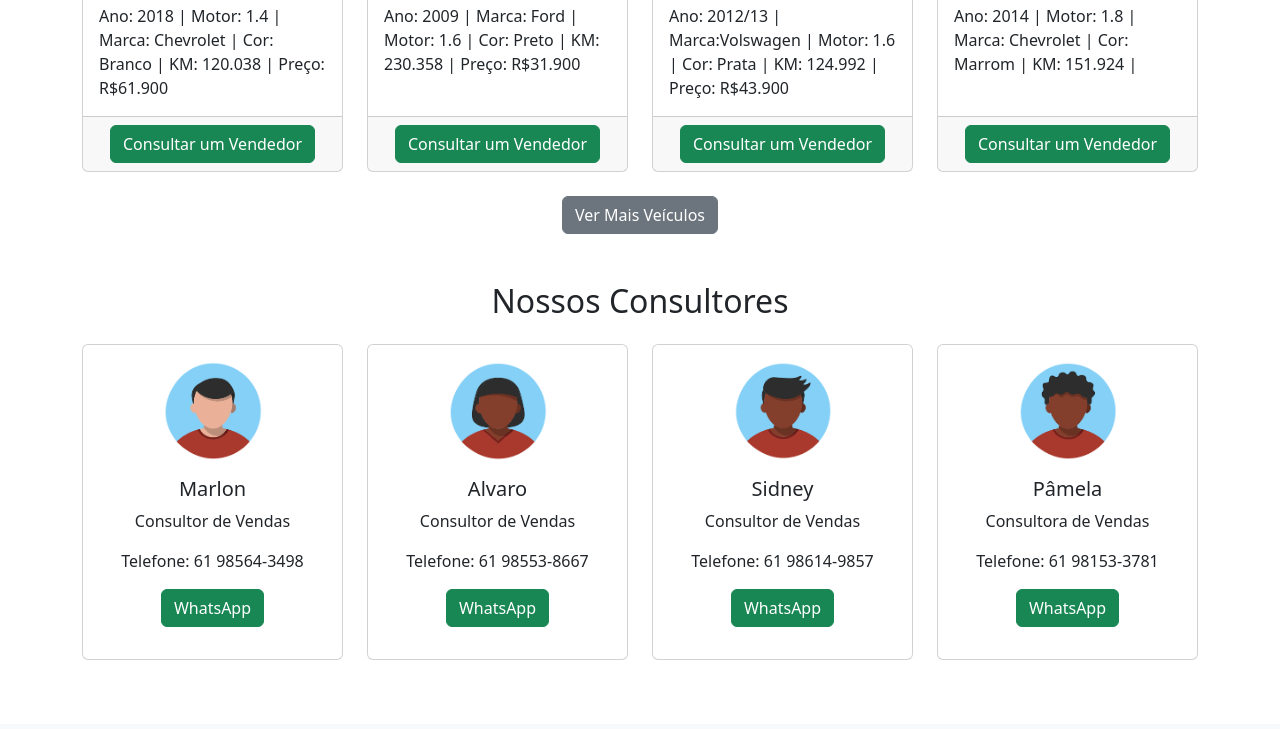
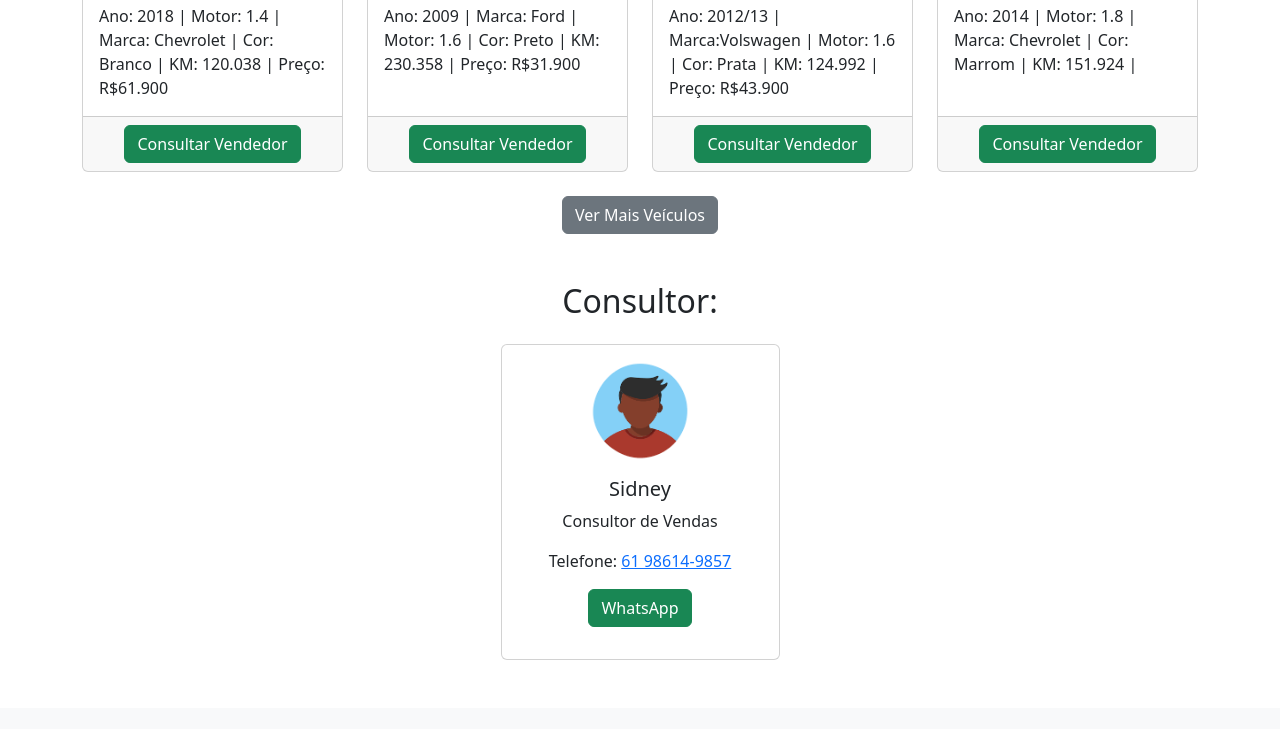
Before and after one commit to kaiqueftz/i9multimarcas, a plain HTML site: page index.html in a window 1280 px wide. Shown: the part 850-1579 px from the top of the page. Drawn offline with nearby package versions, Linux system fonts and the light colour scheme.

Commit message:
Versão Sidney

```diff
--- a/index.html
+++ b/index.html
@@ -88,7 +88,7 @@
                 <input type="number" class="form-control" id="preco" placeholder="Ex: 65.000">
             </div>
             <div class="col-12 text-center mt-4">
-                <button type="submit" class="btn btn-primary">Buscar</button>
+                <button type="submit" class="btn btn-primary" href="#">Buscar</button>
                 <button type="button" id="btn-redefinir" class="btn btn-danger ms-2">Redefinir Filtros</button>
             </div>
         </form>
@@ -114,7 +114,7 @@
                         </p>
                     </div>
                     <div class="card-footer d-flex justify-content-center">
-                        <a class="btn btn-success" href="https://w.app/TMGuFl">Consultar um Vendedor</a>
+                        <a class="btn btn-success" href="https://w.app/TMGuFl">Consultar Vendedor</a>
                     </div>
                 </div>
             </div>
@@ -134,7 +134,7 @@
                             R$31.900</p>
                     </div>
                     <div class="card-footer d-flex justify-content-center">
-                        <a class="btn btn-success" href="https://w.app/S3es86">Consultar um Vendedor</a>
+                        <a class="btn btn-success" href="https://w.app/S3es86">Consultar Vendedor</a>
                     </div>
                 </div>
             </div>
@@ -155,7 +155,7 @@
                         </p>
                     </div>
                     <div class="card-footer d-flex justify-content-center">
-                        <a class="btn btn-success" href="https://w.app/uFCd2W">Consultar um Vendedor</a>
+                        <a class="btn btn-success" href="https://w.app/uFCd2W">Consultar Vendedor</a>
                     </div>
                 </div>
             </div>
@@ -174,7 +174,7 @@
                         <p class="card-text">Ano: 2014 | Motor: 1.8 | Marca: Chevrolet | Cor: Marrom | KM: 151.924 |</p>
                     </div>
                     <div class="card-footer d-flex justify-content-center">
-                        <a class="btn btn-success" href=" https://w.app/rbGgz4 ">Consultar um Vendedor</a>
+                        <a class="btn btn-success" href=" https://w.app/rbGgz4 ">Consultar Vendedor</a>
                     </div>
                 </div>
             </div>
@@ -194,7 +194,7 @@
                         </p>
                     </div>
                     <div class="card-footer d-flex justify-content-center">
-                        <a class="btn btn-success" href=" https://w.app/2QciCL ">Consultar um Vendedor</a>
+                        <a class="btn btn-success" href=" https://w.app/2QciCL ">Consultar Vendedor</a>
                     </div>
                 </div>
             </div>
@@ -228,67 +228,18 @@
     </section>
 
     <section class="container mt-5" id="consultores">
-        <h2 class="text-center mb-4">Nossos Consultores</h2>
+        <h2 class="text-center mb-4">Consultor:</h2>
 
-        <div id="consultoresCarousel" class="carousel slide" data-bs-ride="carousel">
-            <div class="carousel-inner">
-                <div class="carousel-item active">
-                    <div class="row">
-                        <!-- Consultor 1 -->
-                        <div class="col-md-3 mb-3">
-                            <div class="card text-center">
-                                <img src="img/users/avatar.png" class="card-img-top rounded-circle mx-auto mt-3"
-                                    alt="Consultor 1" style="width: 100px; height: 100px;">
-                                <div class="card-body">
-                                    <h5 class="card-title">Marlon</h5>
-                                    <p class="card-text">Consultor de Vendas</p>
-                                    <p>Telefone: <a>61 98564-3498</a></p>
-                                    <p><a href="https://w.app/6lvmkJ" class="btn btn-success">WhatsApp</a></p>
-                                </div>
-                            </div>
-                        </div>
-
-                        <!-- Consultor 2 -->
-                        <div class="col-md-3 mb-3">
-                            <div class="card text-center">
-                                <img src="img/users/avatar4.png" class="card-img-top rounded-circle mx-auto mt-3"
-                                    alt="Consultor 2" style="width: 100px; height: 100px;">
-                                <div class="card-body">
-                                    <h5 class="card-title">Alvaro</h5>
-                                    <p class="card-text">Consultor de Vendas</p>
-                                    <p>Telefone: <a>61 98553-8667</a></p>
-                                    <p><a href="https://w.app/KYb9E5" class="btn btn-success">WhatsApp</a></p>
-                                </div>
-                            </div>
-                        </div>
-
-                        <!-- Consultor 3 -->
-                        <div class="col-md-3 mb-3">
+        <div class="text-center">
+            <div class="col-md-3 mx-auto">
                 <div class="card text-center">
                     <img src="img/users/avatar2.png" class="card-img-top rounded-circle mx-auto mt-3"
                         alt="Consultor 3" style="width: 100px; height: 100px;">
                     <div class="card-body">
                         <h5 class="card-title">Sidney</h5>
                         <p class="card-text">Consultor de Vendas</p>
-                                    <p>Telefone: <a>61 98614-9857</a></p>
+                        <p>Telefone: <a href="tel:+5561986149857">61 98614-9857</a></p>
                         <p><a href="https://w.app/5tEvkP" class="btn btn-success">WhatsApp</a></p>
-                                </div>
-                            </div>
-                        </div>
-
-                        <!-- Consultor 4 -->
-                        <div class="col-md-3 mb-3">
-                            <div class="card text-center">
-                                <img src="img/users/avatar3.png" class="card-img-top rounded-circle mx-auto mt-3"
-                                    alt="Consultor 4" style="width: 100px; height: 100px;">
-                                <div class="card-body">
-                                    <h5 class="card-title">Pâmela</h5>
-                                    <p class="card-text">Consultora de Vendas</p>
-                                    <p>Telefone: <a>61 98153-3781</a></p>
-                                    <p><a href="https://w.app/Th1V7K" class="btn btn-success">WhatsApp</a></p>
-                                </div>
-                            </div>
-                        </div>
                     </div>
                 </div>
             </div>
--- a/js/script.js
+++ b/js/script.js
@@ -7,6 +7,14 @@ document.querySelectorAll('.veiculo').forEach(veiculo => {
         img.classList.remove('blur-image'); // Remove o desfoque
         icon.style.display = 'none'; // Oculta o ícone
     });
+});
+
+document.getElementById("filtro-form").addEventListener("submit", function(event) {
+    event.preventDefault();  // Evita o recarregamento da página
+    // Seu código de filtro aqui (caso haja lógica de filtro)
+
+    // Rola a página até a seção de veículos
+    document.getElementById("veiculos").scrollIntoView({ behavior: "smooth" });
 });
 
 // Redefinir filtros e mostrar todos os veículos
```
Lines whose indentation alone changed are shown as unchanged.
